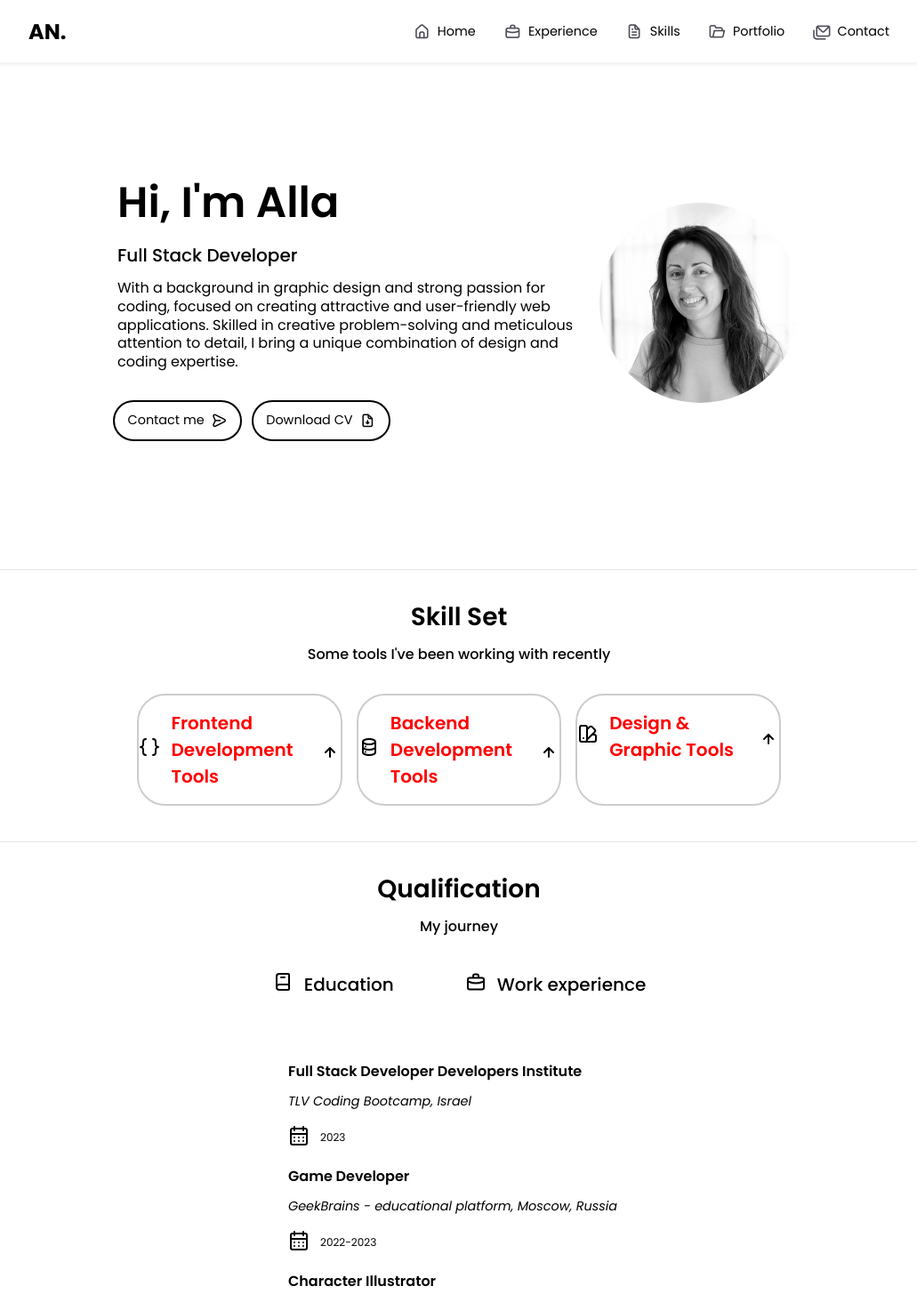
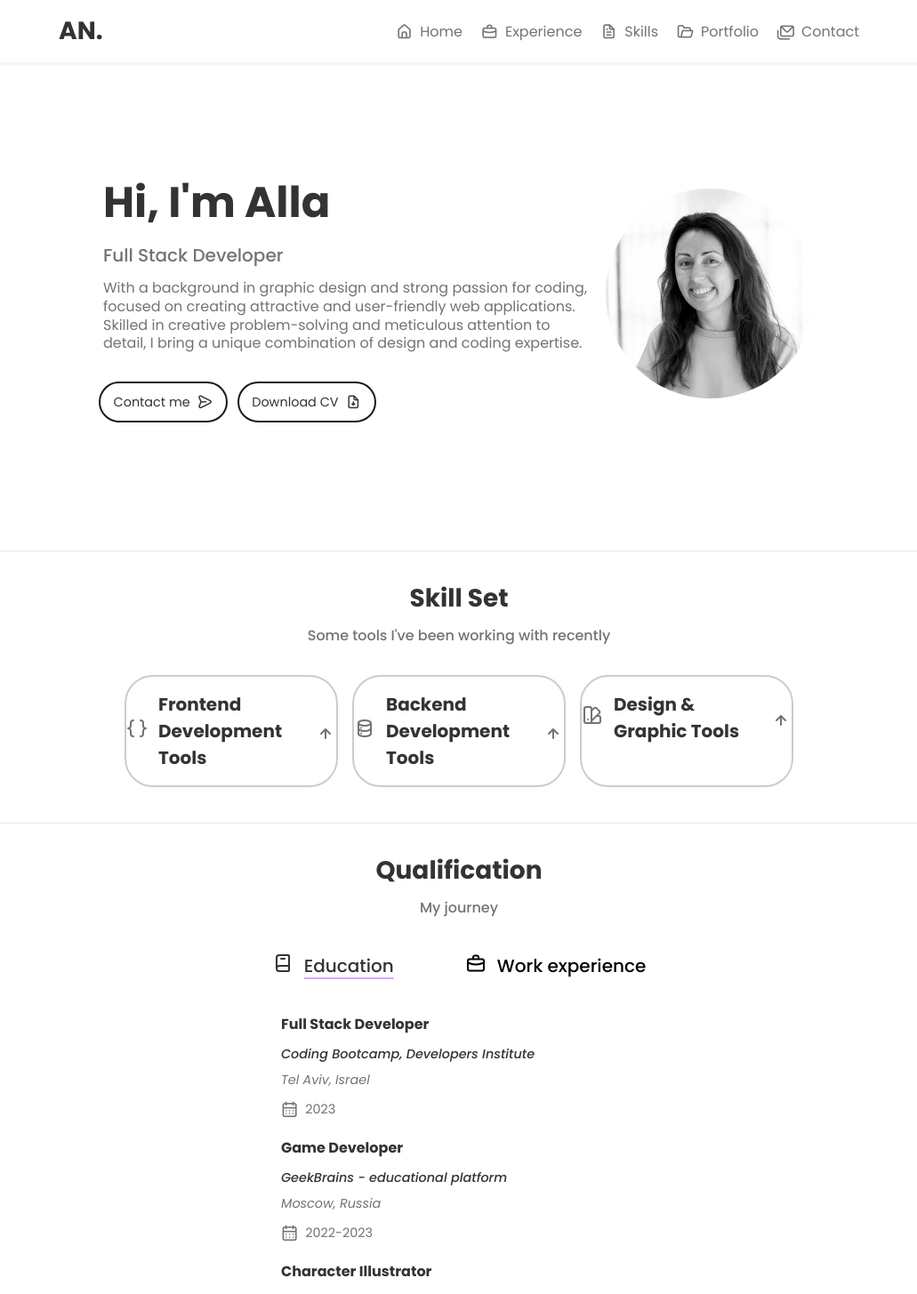
Before and after one commit to Ladzha/portfolio-react, a React (Create React App) app: page / in a window 1280 px wide. Shown: the top 1455 px of the page at 89% size, without its empty margins (124-1155 px from the left). Built offline with nearby package versions, Linux system fonts and the light colour scheme.

Commit message:
added some css

```diff
--- a/src/App.css
+++ b/src/App.css
@@ -5,20 +5,17 @@
 /* ============ VARIABLES ============ */
 
 :root{
-
     --header-height: 3rem;
-    --shadow: 1px 1px rga(1,0,0)
+    --shadow: 1px 1px rga(1,0,0);
 
   /* Colors */
-    --hue: 265;
-    --sat: 0%;
-    --title-color: hsl(var(--hue), var(--sat), 20%);
-    --title-color-dark: hsl(var(--hue), var(--sat), 0%);
-    --text-color: hsl(var(--hue), var(--sat), 45%);
-    --body-color: hsl(var(--hue), var(--sat), 98%);
+    --title-color-dark: hsl(265, 0%, 10%);
+    --title-color: hsl(265, 0%, 20%);
+    --text-color: hsl(265, 0%, 45%);
+    --body-color: hsl(265, 0%, 98%);
 
-    --scroll-bar-color: hsl(var(--hue-color), 12%, 99%);
-    --scroll-thumb-color: hsl(var(--hue-color), 12%, 80%);
+    --scroll-bar-color: hsl(265, 0%, 90%);
+    --scroll-thumb-color: hsl(265, 0%, 60%);
 
   /* Font-size */
     --body-font: 'Poppins', sans-serif;
@@ -41,7 +38,6 @@
     --z-tooltip: 10;
     --z-fixed: 100;
     --z-modal: 1000;
-
   }
 
   /*Font size for large devices*/
@@ -81,7 +77,11 @@
     margin: 0;
     padding: 0;
     color: var(--title-color);
-    font-weight: var(--font-bold);
+  }
+
+  p{
+    margin: 0;
+    padding: 0;
   }
 
   input, textarea{
@@ -170,7 +170,7 @@
     display: inline-flex;
     align-items: center;
     background-color: #fff;
-    border: 2px solid black;
+    border: 2px solid var(--title-color-dark);
     color:var(--title-color);
     font-size: var(--small-font-size);
     text-align: center;
@@ -180,14 +180,14 @@
   }
 
   .button:hover{
-    background-color: black;
+    background-color: var(--title-color-dark);
     color: white;
     box-shadow: var(--shadow);
   }
 
   .button:active{
     background-color: var(--light-lavender);
-    background-color:black;
+    background-color: var(--title-color-dark);
     color: #fff;
     box-shadow: var(--shadow);
   }
@@ -195,19 +195,18 @@
   .button-icon{
     font-size: 1.1rem;
     margin-left: 0.5rem;
-    transition: .3s;
+    transition: transform 0.3s ease;
   }
 
-  .button-icon{
-    transition: translateX(.25rem);
+  .button-icon:hover{
+    transform: translateX(0.25rem);
   }
-
 
 
   /* ============ LAYOUT ============ */
 
   .bold-text{
-    font-weight: 700;
+    font-weight: 500;
   }
 
   .section-title{
@@ -224,11 +223,6 @@
   .section-subtitle{
     text-align:center;
   }
-
-  .container{
-    max-width: 768px;
-  }
-
 
 
   /* ============ SCROLL UP ============ */
@@ -262,7 +256,7 @@
   ::-webkit-scrollbar{
     width: .60rem;
     background-color: var(--scroll-bar-color);
-    border-radius: .5rem;
+    /* border-radius: .5rem; */
   }
 
   ::-webkit-scrollbar-thumb{
@@ -271,7 +265,7 @@
   }
 
   ::-webkit-scrollbar-thumb:hover{
-    background-color: var(--text-color-light);
+    background-color: var(--text-color);
   }
 
 
@@ -371,10 +365,7 @@
       display: none;
     }
 
-    .nav-list{
-      display: flex;
-      column-gap: 2rem;
-    }
+
     .nav-menu{
       margin-left: auto;
     }
--- a/src/components/Experience/Education/EducationCard.jsx
+++ b/src/components/Experience/Education/EducationCard.jsx
@@ -1,14 +1,12 @@
-import { UilCalendarAlt } from '@iconscout/react-unicons';
-
-const EducationCard = ({title, subtitle, year}) => {
+const EducationCard = ({title, subtitle, year, country}) => {
   return (
     <div>
       <h3 className='qualification-title'>{title}</h3>
-      <span className='qualification-subtitle'>{subtitle}</span>
+      <p className='qualification-subtitle bold-text'>{subtitle}</p>
+      <p className='qualification-detail'>{country}</p>
 
       <div className="qualification-date">
-        <span><i className='calendar-icon'><UilCalendarAlt/></i></span>
-
+        <span><i className='uil uil-calendar-alt calendar-icon'></i></span>
         <span className='year'>{year}</span>
       </div>
 
--- a/src/components/Experience/Education/EducationList.jsx
+++ b/src/components/Experience/Education/EducationList.jsx
@@ -10,6 +10,7 @@ const EducationList = () => {
         key={education.id}
         title={education.name}
         subtitle={education.place}
+        country={education.country}
         year={education.year}/>
       )}
     </>
--- a/src/components/Experience/Experience.css
+++ b/src/components/Experience/Experience.css
@@ -4,15 +4,17 @@
   justify-content: center;
   align-items: center;
   gap: 3rem;
-  margin-bottom: 2rem;
+  color: var(--title-color)
 }
 
+.qualification-button-container:hover{
+  color: var(--text-color)
+}
 
 .qualification-container{
   display: flex;
   justify-content: space-evenly;
   gap: 2rem;
-  margin-bottom: 2rem;
 }
 
 .qualification-tabs{
@@ -48,31 +50,48 @@
 .qualification-title{
   font-size: var(--normal-font-size);
   margin-bottom: 0.5rem;
-  /* font-weight: var(--font-medium); */
 }
 
 .qualification-subtitle{
   display: inline-block;
   font-size: var(--small-font-size);
+  color: var(--title-color);
   font-style: italic;
-  margin-bottom: 1rem;
+  margin-bottom: 0.5rem;
+}
+
+.qualification-detail{
+  font-size: var(--small-font-size);
+  font-style: italic;
+  margin-bottom: 0.5rem;
 }
 
 .qualification-date{
   display: flex;
   align-content: center;
   align-items: center;
-  gap: 0.75rem;
+  gap: 0.5rem;
   font-size: var(--smaller-font-size);
   color: var(--text-color-light);
   margin-bottom: 1rem;
 }
 
 .calendar-icon{
-  width: 1rem;
-  height: 1rem;
+  font-size: 1.2rem;
 }
 
+.year{
+  font-size: var(--small-font-size);
+}
+
+.circle{
+  display: inline-block;
+  background-color: var(--text-color);
+  width: 4rem;
+  height: 0.1rem;
+  margin-bottom: -0.35rem;
+  margin-right: -4rem;
+}
 
 
 /* .qualification-calendar{
--- a/src/components/Experience/ExperienceButton.jsx
+++ b/src/components/Experience/ExperienceButton.jsx
@@ -1,6 +1,6 @@
 const ExperienceButton = ({title, icon, isActive, onClick}) => {
   return (
-    <button className={isActive ? 'qualification-button tab-active' : 'qualification-button' } onClick={onClick}>
+    <button className={isActive ? 'qualification-button active-link' : 'qualification-button' } onClick={onClick}>
       <span> <i className='qualification-icon'>{icon}</i></span>
       <span>{title}</span>
     </button>
--- a/src/components/Experience/ExperienceInfo.js
+++ b/src/components/Experience/ExperienceInfo.js
@@ -1,26 +1,26 @@
-import { UilSwatchbook } from '@iconscout/react-unicons';
-
-
-
 export const education = [
   { id: 1,
-    name: "Full Stack Developer Developers Institute",
-    place: "TLV Coding Bootcamp, Israel",
+    name: "Full Stack Developer",
+    place: "Coding Bootcamp, Developers Institute",
+    country: "Tel Aviv, Israel",
     year: '2023'},
 
   { id: 2,
     name: "Game Developer",
-    place: "GeekBrains - educational platform, Moscow, Russia",
+    place: "GeekBrains - educational platform",
+    country: "Moscow, Russia",
     year: '2022-2023'},
 
   { id: 3,
     name: "Character Illustrator",
-    place: "Pixel-online school, Moscow, Russia",
+    place: "Pixel-online school",
+    country: "Moscow, Russia",
     year: '2020'},
 
   { id: 4,
     name: "Master's Degree in Design",
-    place: "Samara State University of Architecture and Civil Engineering, Samara, Russia",
+    place: "Samara State University of Architecture and Civil Engineering",
+    country: "Samara, Russia",
     year: '2004-2010'},
 ]
 
@@ -29,7 +29,14 @@ export const works = [
     id: 1,
     name: "Stock Illustrator",
     place: "Freelance",
-    activity: ["Created illustrations for both print materials and digital media, keeping up-to-date with industry trends."],
+    activity:
+    [
+      "Created illustrations for both print materials and digital media, keeping up-to-date with industry trends.",
+
+      "Conducted market analysis and trends research.",
+
+      "Achieved significant sales success, exceeding 30k on various platforms."
+    ],
     year: '2012-2023'
   },
   {
@@ -49,7 +56,12 @@ export const works = [
     activity: [
       "Produced visually impactful designs for brochures, flyers, catalogs, packaging, and publications.",
 
-      "Conducted market research and competitor analysis to inform design decisions."],
+      "Conducted market research and competitor analysis to inform design decisions.",
+
+      "Incorporated client feedback to ensure high satisfaction.",
+
+      "Managed multiple projects, effectively prioritizing tasks and meeting deadlines."
+    ],
     year: '2017'
   },
   {
@@ -59,7 +71,10 @@ export const works = [
     activity: [
       "Designed layouts for magazines, newsletters, and publications, focusing on readability and aesthetics.",
 
-      "Adhered to brand guidelines and project specifications with meticulous attention to detail."],
+      "Collaborated closely with clients and teams to understand project requirements and deliver successful designs.",
+
+      "Adhered to brand guidelines and project specifications with meticulous attention to detail."
+    ],
     year: '2013-2016'
   },
   {
@@ -69,7 +84,9 @@ export const works = [
     activity: [
       "Created layouts and performed pre-press preparation for office and clinical documents.",
 
-      "Ensured accurate color reproduction and proper formatting for printing."],
+      "Ensured accurate color reproduction and proper formatting for printing.",
+
+      "Maintained high-quality output through keen attention to detail."],
     year: '2013'
   },
   {
@@ -105,7 +122,7 @@ export const frontendTools = [
 
 export const backendTools = [
   {
-    id: 1, name: 'Node.js'
+    id: 1, name: 'Node'
   },
   {
     id: 2, name: 'SQL'
--- a/src/components/Experience/Skills/Skills.css
+++ b/src/components/Experience/Skills/Skills.css
@@ -14,7 +14,6 @@
 
 .skills-title{
   font-size: var(--h3-font-size);
-  color:red;
 }
 
 .skills-list{
@@ -56,10 +55,6 @@
   margin-right: 0.75rem;
 }
 
-.skills-title{
-  font-size: var(--h3-font-size);
-}
-
 .skills-subtitle{
   font-size: var(--small-font-size);
   color: var(--text-color-light);
--- a/src/components/Home/About/About.css
+++ b/src/components/Home/About/About.css
@@ -38,8 +38,8 @@
 }
 
 .home-photo-img{
-  /* width: min(150px 230px); */
-  /* height: min(150px 230px); */
+  width: min(150px 230px);
+  height: min(150px 230px);
   border-radius: 50%
 }
 
--- a/src/components/Home/Header/Header.css
+++ b/src/components/Home/Header/Header.css
@@ -10,7 +10,7 @@
 }
 
 .nav{
-  max-width: 968px;
+  max-width: 900px;
   height: var(--header-height);
   display: flex;
   justify-content: space-between;
@@ -18,34 +18,41 @@
 }
 
 .nav-logo{
-  font-size: var(--h2-font-size);
+  font-size: var(--h1-font-size);
+  color: var(--title-color);
+  font-weight: 700;
   transition: transform 0.3s ease;
 }
 
-.nav-logo,
 .nav-toggle{
   color: var(--title-color);
+  font-size: var(--h1-font-size);
   font-weight: var(--font-medium);
-}
-
-.nav-toggle{
-  font-size: 1.1rem;
   cursor: pointer;
 }
 
-/* .nav-logo:hover, .nav-toggle:hover{
-  color: var(--first-color);
-} */
+.nav-list{
+  display: flex;
+  gap: 1.3rem;
+}
 
 .nav-link{
   display: flex;
   flex-direction: row;
   align-items: center;
   gap:0.5rem;
-  font-size: var(--small-font-size);
+  font-size: var(--normal-font-size);
   /* text-transform: uppercase; */
 }
 
+.active-link{
+  color: var(--title-color);
+  text-decoration: underline;
+  /* text-decoration-style: dotted; */
+  text-underline-offset: 6px;
+  text-decoration-thickness: 2px;
+  text-decoration-color: rgb(218, 164, 255);
+}
 
 .nav-item{
   display: flex;
@@ -53,8 +60,8 @@
   transition: transform 0.3s ease;
 }
 
-.nav-item:hover, .nav-logo:hover{
-  /* color:rgb(54, 54, 54); */
+.nav-logo:hover, .nav-item:hover, .nav-toggle:hover{
+  color: var(--text-color);
   transform: scale(1.03);
 }
 
@@ -72,29 +79,8 @@
   }
 }
 
-.nav-list{
-  /* grid-template-columns: repeat(3, 1fr);
-  justify-content: center;
-  align-items: center;
-  gap: 2rem; */
-}
-/*
-.nav-link{
-  display: flex;
-  flex-direction: column;
-  align-items: center;
-  font-size: var(--normal-font-size);
-  color: var(--title-color);
-  font-weight: var(--font-medium);
-} */
-
-.nav-link:hover{
-  color: var(--first-color);
-}
-
 .nav-icon{
   font-size: 1.2rem;
-  color:rgb(75, 75, 85)
 }
 
 .nav-close{
@@ -103,12 +89,16 @@
   bottom: 5rem;
   font-size: 1.5rem;
   cursor: pointer;
-  color: var(--first-color);
+  color: var(--text-color);
 }
 
 .nav-close:hover{
-  color: var(--first-color-alt);
+  color: var(--text-color);
 }
+
+/* .active-link{
+  color: var(--text-color);
+} */
 
 .nav-menu.show{
   top: var(--header-height);
@@ -118,12 +108,8 @@
 
 /*show menu*/
 
-
 .show-menu{
 bottom: 0;
 }
 
 /*Active menu*/
-.active-link{
-  color: var(--first-color);
-}
--- a/src/components/Home/Header/Header.jsx
+++ b/src/components/Home/Header/Header.jsx
@@ -8,12 +8,13 @@ const Header = () => {
     <header className='header' id='header'>
 
       <nav className='nav container'>
-      <a href="#" className="nav-logo"><span className='bold-text'>AN.</span></a>
-      <Navbar/>
 
-      <div className="nav-toggle" id="nav-toggle">
-        <i className=""><UilApps/></i>
-      </div>
+        <a href="#" className="nav-logo"><span>AN.</span></a>
+        <Navbar/>
+
+        <div className="nav-toggle" id="nav-toggle">
+          <i class="uil uil-apps"></i>
+        </div>
 
       </nav>
 
--- a/src/components/Home/Header/Navbar.jsx
+++ b/src/components/Home/Header/Navbar.jsx
@@ -1,31 +1,30 @@
-import React from 'react'
+import React, {useState} from 'react'
 
-const Navbar = ({isActive}) => {
-  let linkClass = 'nav-link'
+const Navbar = () => {
+  const [isActive, setIsActive] = useState('Home')
 
-  if(isActive){
-    linkClass += 'active-link'
+  const handleClick=(type)=>{
+    setIsActive(type)
   }
-
 
   return (
     <div className="nav-menu" id="nav-menu">
 
-      <ul className="nav-list grid">
-        <li className="nav-item">
-          <a href="#" className={linkClass}>
+      <ul className="nav-list">
+        <li className="nav-item" onClick={()=>handleClick('home')}>
+          <a href="#" className={isActive=== 'home' ? 'active-link nav-link' : 'nav-link'}>
           <i class="uil uil-estate nav-icon"></i>Home</a></li>
-        <li className="nav-item" >
-          <a href="#qualification" className={linkClass}>
+        <li className="nav-item" onClick={()=>handleClick('qualification')}>
+          <a href="#qualification" className={isActive === 'qualification' ? 'active-link nav-link' : 'nav-link'}>
           <i className="uil uil-bag-alt nav-icon"></i>Experience</a></li>
-        <li className="nav-item">
-          <a href="#skills" className={linkClass}>
+        <li className="nav-item" onClick={()=>handleClick('skills')}>
+          <a href="#skills" className={isActive === 'skills'? 'active-link nav-link' : 'nav-link'}>
             <i className="uil uil-file-alt nav-icon"></i><span>Skills</span></a></li>
-        <li className="nav-item">
-          <a href="#portfolio" className={linkClass}>
+        <li className="nav-item" onClick={()=>handleClick('portfolio')}>
+          <a href="#portfolio" className={isActive === 'portfolio' ? 'active-link nav-link' : 'nav-link'}>
             <i className="uil uil-folder-open nav-icon"></i><p>Portfolio</p></a></li>
-        <li className="nav-item">
-          <a href="#contact" className={linkClass}>
+        <li className="nav-item" onClick={()=>handleClick('contact')}>
+          <a href="#contact" className={isActive === 'contact'? 'active-link nav-link' : 'nav-link'}>
             <i className="uil uil-envelopes nav-icon"></i>Contact</a></li>
       </ul>
 
```
Also changed, not shown: src/components/Experience/Work/WorkCard.jsx (+3 -6 lines).
